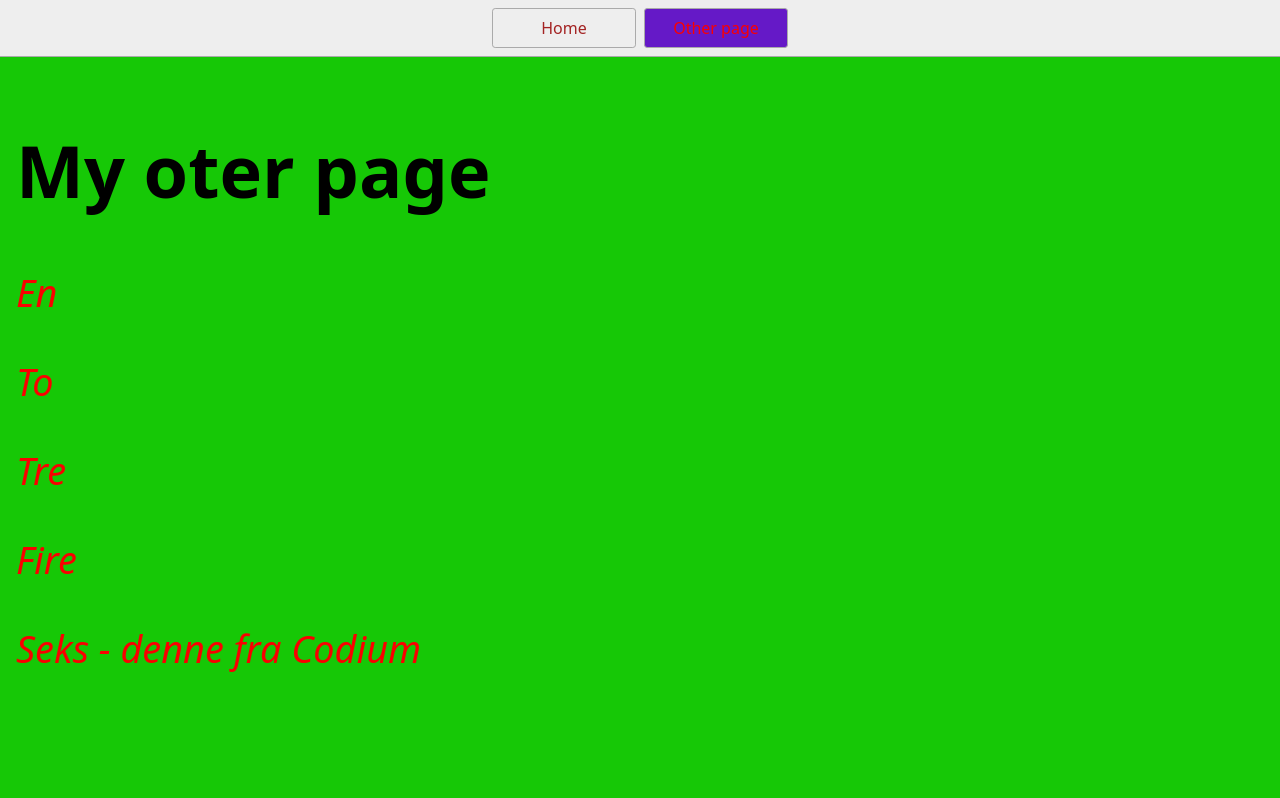
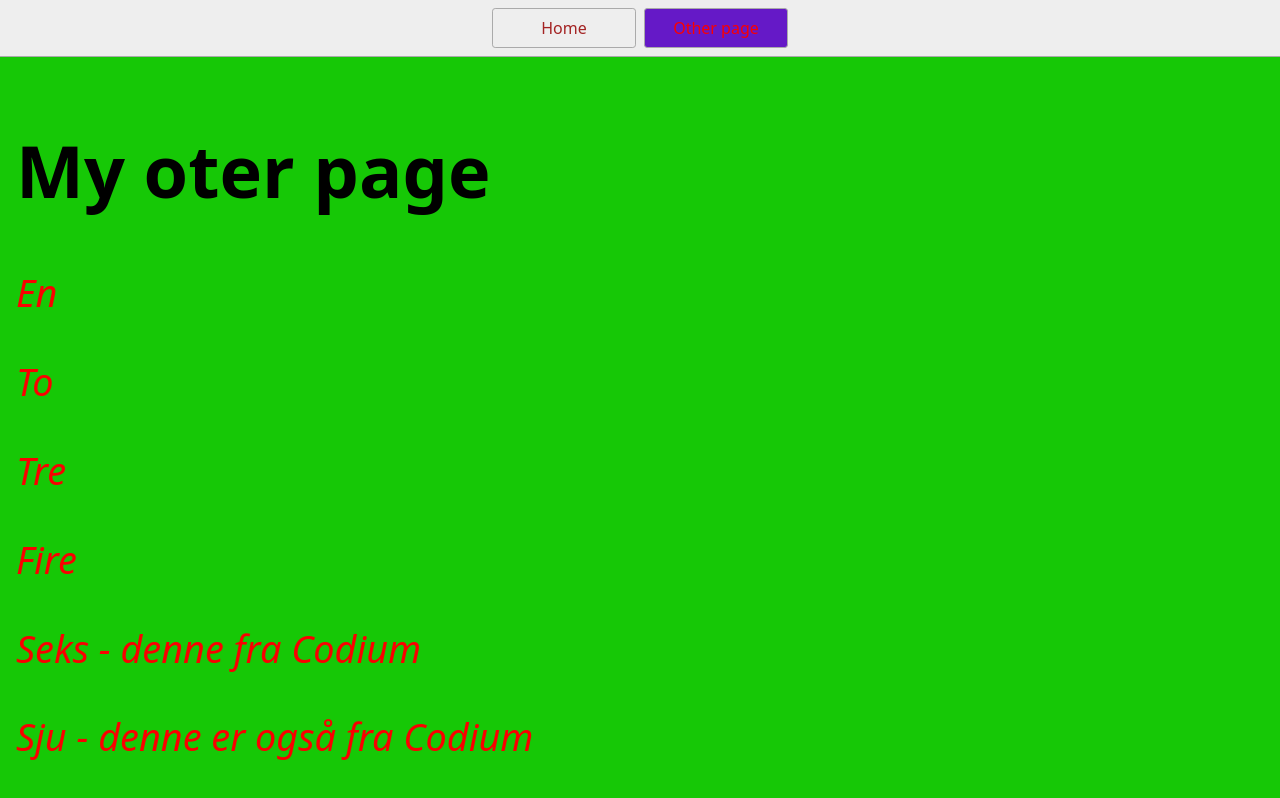
Before and after one commit to vooid/web-platform-z8mwm5-x0moot, a plain HTML site: page page2.html in a window 1280 px wide. Drawn offline with Linux system fonts and the light colour scheme.

Commit message:
ny kommit

```diff
--- a/page2.html
+++ b/page2.html
@@ -19,6 +19,7 @@
       <p>Tre</p>
       <p>Fire</p>
       <p>Seks - denne fra Codium</p>
+      <p>Sju - denne er også fra Codium</p>
 
     </main>
   </body>
```
